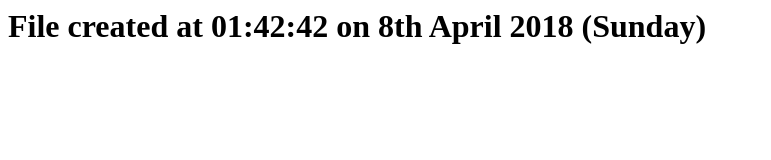
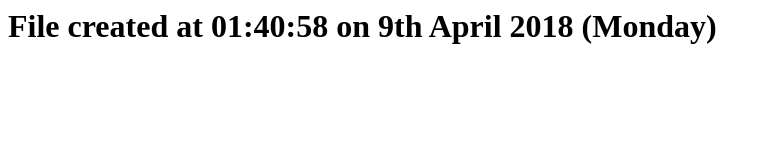
Before and after one commit to sole/publish-and-cron, a plain HTML site: page index.html in a window 1280 px wide. Shown: the whole page, without its empty margins (0-771 px from the left). Drawn offline with Linux system fonts and the light colour scheme.

Commit message:
Built from commit 9921361ec153f92ea03c2b71ecfaecc8a2d7d6eb

```diff
--- a/index.html
+++ b/index.html
@@ -1 +1 @@
-<h1>File created at 01:42:42 on 8th April 2018 (Sunday)</h1>
+<h1>File created at 01:40:58 on 9th April 2018 (Monday)</h1>
```
